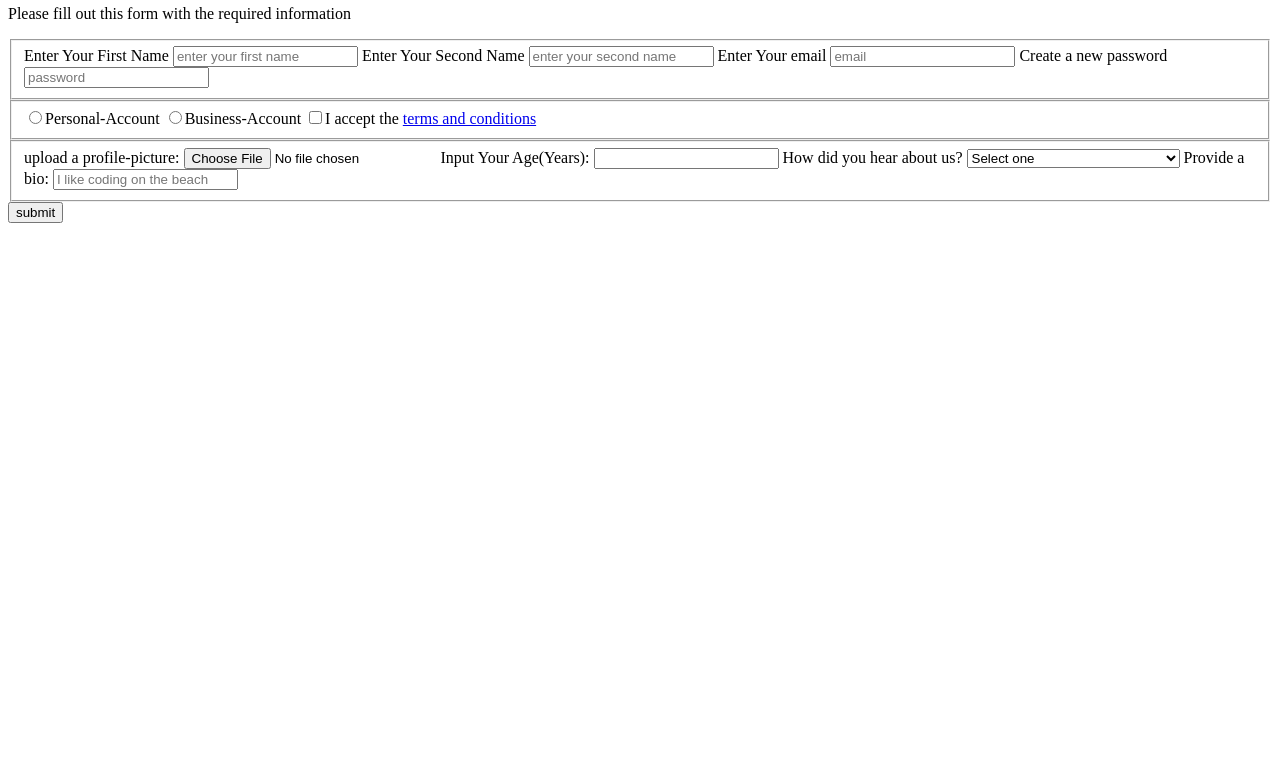
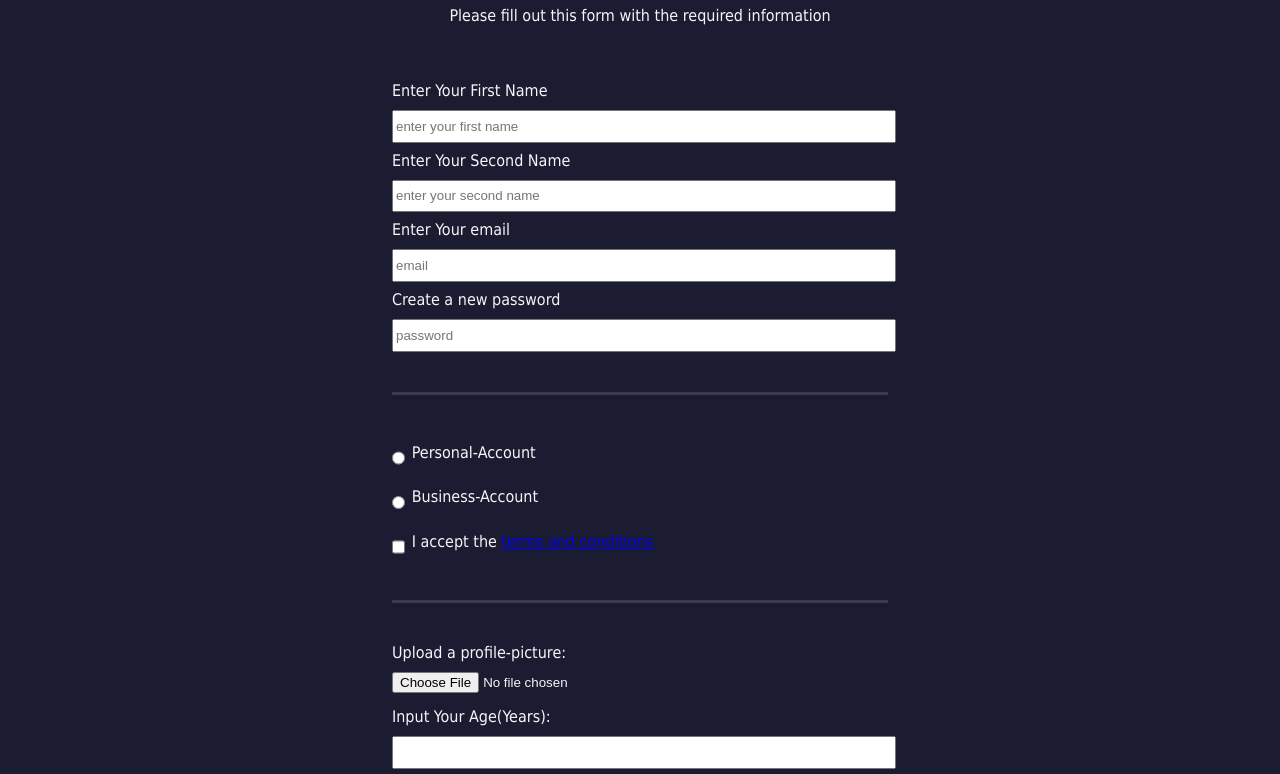
Before and after one commit to mickyty/html-css-projects, a plain HTML site: page registration-form/index.html in a window 1280 px wide. Shown: the part 75-849 px from the top of the page. Before the commit the page ends 800 px from the top, so only its background shows below. Drawn offline with Linux system fonts and the light colour scheme.

Commit message:
Registration Form: - Added CSS

```diff
--- a/registration-form/index.html
+++ b/registration-form/index.html
@@ -5,6 +5,7 @@
     <meta charset="UTF-8">
     <meta name="viewport" content="width=device-width, initial-scale=1.0">
     <title>Registration Form</title>
+    <link rel="stylesheet" href="style.css">
 </head>
 
 <body>
@@ -13,30 +14,30 @@
     <form>
         <fieldset>
             <label for="first-name">Enter Your First Name
-                <input type="text" id="first-name" placeholder="enter your first name"></label>
+                <input type="text" id="first-name" placeholder="enter your first name" required></label>
 
             <label for="second-name">Enter Your Second Name
-                <input type="text" id="second-name" placeholder="enter your second name"></label>
+                <input type="text" id="second-name" placeholder="enter your second name" required></label>
 
             <label for="email">Enter Your email
-                <input type="text" id="email" placeholder="email"></label>
+                <input type="text" id="email" placeholder="email" required></label>
 
             <label for="password">Create a new password
-                <input type="text" id="email" placeholder="password"></label>
+                <input type="text" id="email" placeholder="password" required></label>
 
         </fieldset>
 
         <fieldset>
             <label for="personal-account">
-                <input type="radio" id="personal-account" name="account-type">Personal-Account</label>
+                <input type="radio" id="personal-account" name="account-type" class="inline">Personal-Account</label>
             <label for="business-account">
-                <input type="radio" id="business-account" name="account-type">Business-Account</label>
+                <input type="radio" id="business-account" name="account-type" class="inline">Business-Account</label>
             <label for="conditions">
-                <input type="checkbox" id="conditions" name="account-type">I accept the <a href="https://www.freecodecamp.org/news/terms-of-service/">terms and conditions</a></label>
+                <input type="checkbox" id="conditions" name="account-type" class="inline" required>I accept the <a href="https://www.freecodecamp.org/news/terms-of-service/">terms and conditions</a></label>
         </fieldset>
 
         <fieldset>
-            <label for="profile-picture">upload a profile-picture:
+            <label for="profile-picture">Upload a profile-picture:
                 <input type="file" id="profile-picture" name="file"></label>
             <label for="age">Input Your Age(Years):
                 <input type="text" id="age" name="age" min="13" max="120"></label>
@@ -50,7 +51,7 @@
                 </select>
             </label>
             <label for="bio">Provide a bio:
-                <input type="textarea" id="bio" name="bio" placeholder="I like coding on the beach" rows="3" cols="30">
+                <textarea  id="bio" name="bio" placeholder="I like coding on the beach.." rows="3" cols="30"></textarea>
             </label>
         </fieldset>
         <input type="submit" value="submit">
--- /dev/null
+++ b/registration-form/style.css
@@ -0,0 +1,54 @@
+body{
+    width:100%;
+    background-color: #1b1b32;
+    color:#f5f6f7;
+    font-size:16px;
+    font-family: tahoma;
+    margin:0;
+    height:100vh;
+
+}
+h1,p{
+    text-align: center;
+     margin:1em,auto;
+}
+label{
+    display:block;
+    margin:0.5rem 0;
+}
+form{
+    margin: 0 auto;
+     max-width: 500px;
+     min-width: 300px;
+     width:60vw;
+     padding-bottom: 2em;
+}
+fieldset{
+    border:none;
+    padding:2rem 0;
+    border-bottom:3px solid rgb(59,59,79);
+}
+fieldset:last-of-type{
+    border-bottom:none;
+}
+input,textarea,select{
+    width:100%;
+    margin:10px 0 0 0;
+    min-height: 2em;
+}
+.inline{
+    width:unset;
+    margin-right: 0.5em ;
+    vertical-align: middle;
+}
+input[type="submit"]{
+    display:block;
+    width:60%;
+    min-width: 300px;
+    margin:1em auto;
+    height:2em;
+    background-color: #3b3b4f;
+    border-color: white;
+    color:white;
+    font-size:1.1rem;
+}
```
